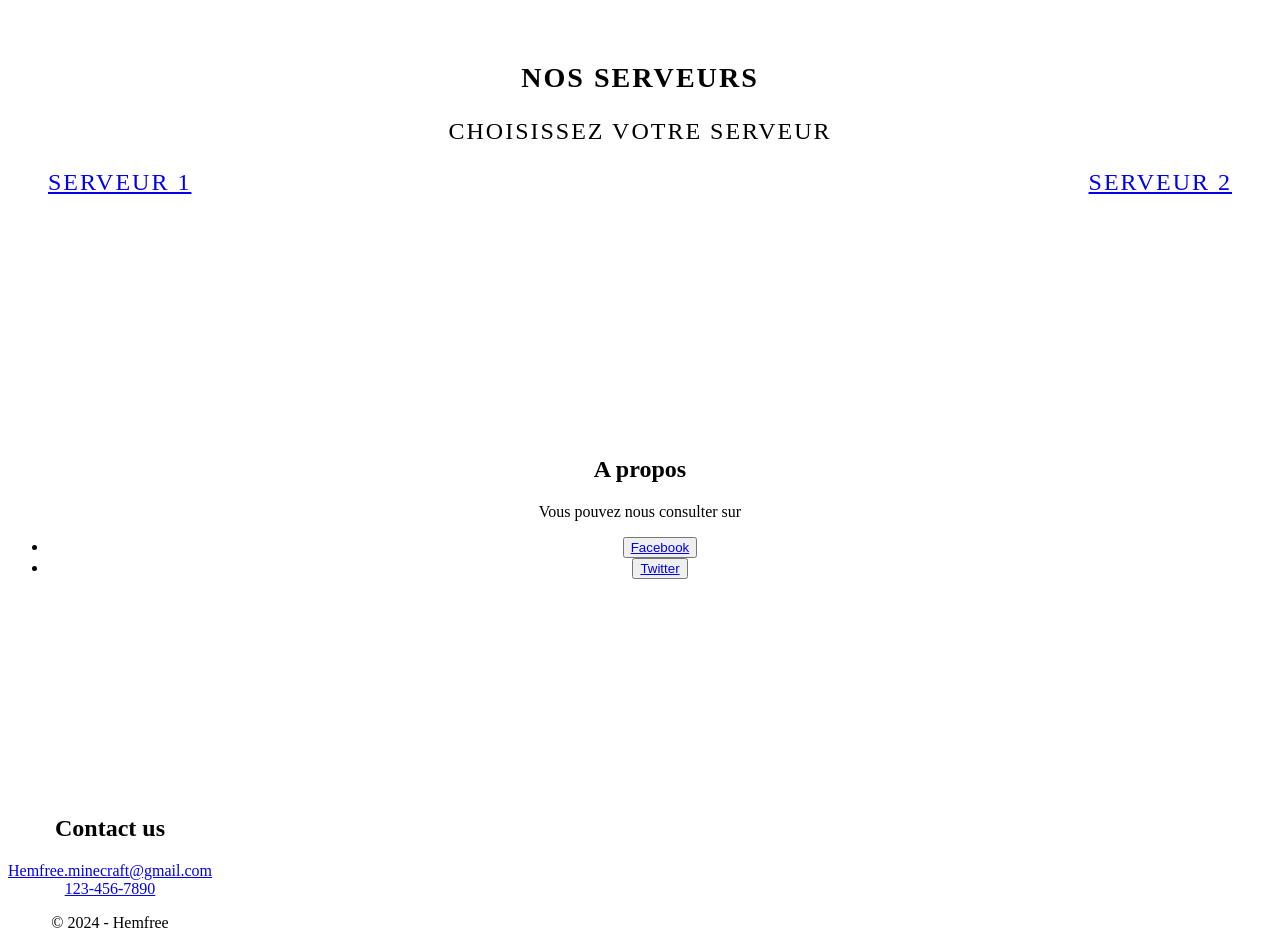
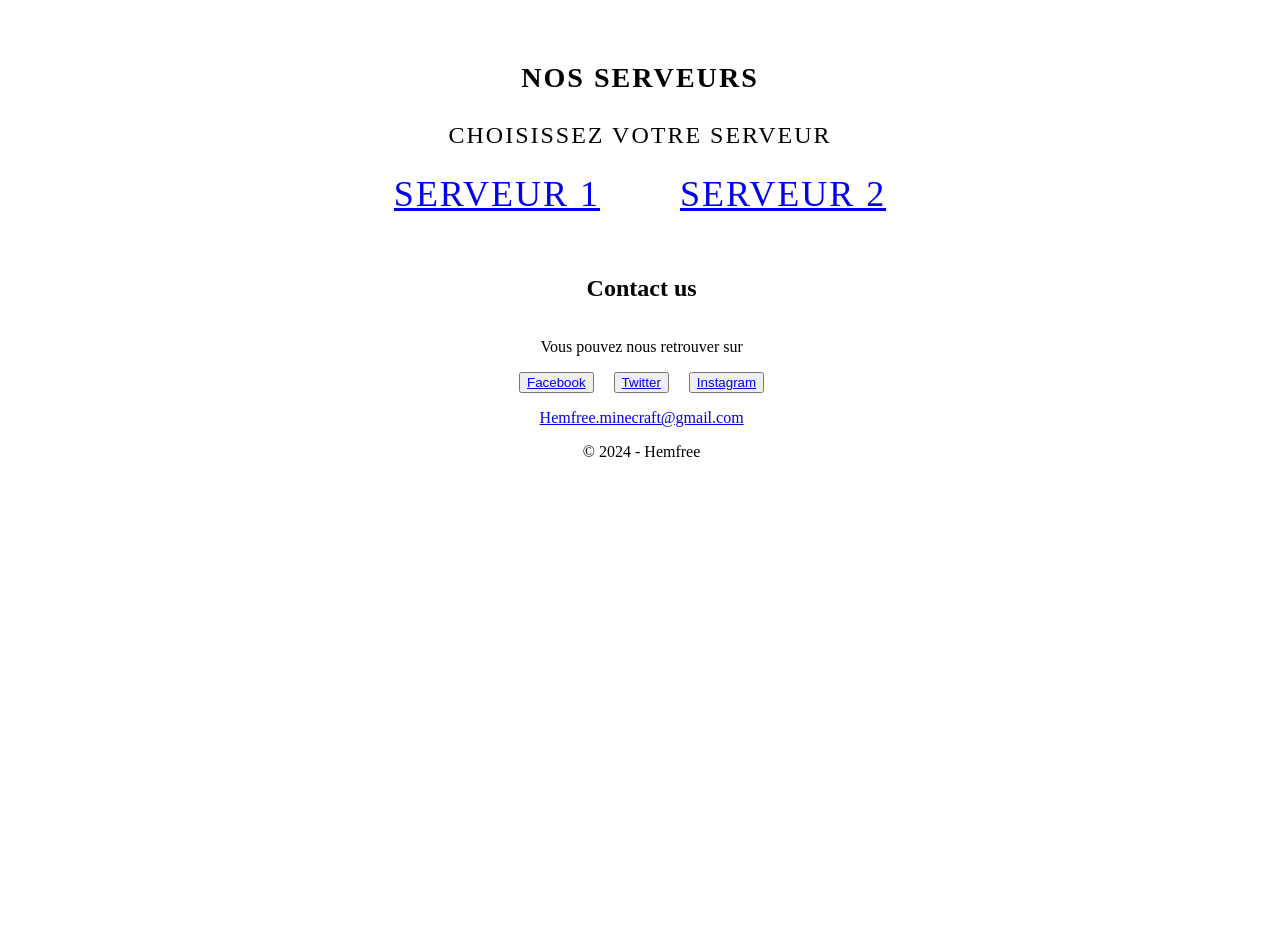
Before and after one commit to AmnezziaCS/hemfree, a Next.js app: page / in a window 1280 px wide. Shown: the part 640-1588 px from the top of the page. After the commit the page ends 1117 px from the top, so only its background shows below. Built offline with nearby package versions, Linux system fonts and the light colour scheme.

Commit message:
fix(cssHtml): fix more stuff

```diff
--- a/src/app/page.module.css
+++ b/src/app/page.module.css
@@ -1,28 +1,4 @@
-.contentSection {
-    padding-top: 200px;
-    padding-bottom: 200px;
-    color: #000000;
-}
-
-.textCenter {
-    text-align: center;
-}
-
-.h3 {
-    color: #ffffff;
-    font-size: 2em;
-    font-weight: bold;
-    text-transform: uppercase;
-    letter-spacing: 2px;
-}
-
-.p {
-    color: #dddddd;
-    font-size: 1.2em;
-    line-height: 1.5;
-}
-
-.container {
+.titleContainer {
     padding: 20px;
     background-color: #212147;
     color: rgb(255, 255, 255);
@@ -42,7 +18,12 @@
     justify-content: space-between;
 }
 
-.servers {
+.contentSection {
+    color: #000000;
+    text-align: center;
+}
+
+.serversContainer {
     font-size: 1.5em;
     text-transform: uppercase;
     letter-spacing: 2px;
@@ -51,20 +32,3 @@
     line-height: normal;
     padding: 40px;
 }
-
-.heading {
-    text-align: center;
-    margin-bottom: 20px;
-}
-
-.subHeading {
-    text-align: center;
-}
-
-.h2 {
-    color: #ffffff;
-    font-size: 2em;
-    font-weight: bold;
-    text-transform: uppercase;
-    letter-spacing: 2px;
-}
--- a/src/app/page.tsx
+++ b/src/app/page.tsx
@@ -3,57 +3,20 @@ import styles from './page.module.css';
 export default function Home() {
     return (
         <main>
-            <section id="Bienvenue" className={styles.container}>
-                <h3>Hemfree</h3>
-                <p>Où construire prend un autre goût</p>
+            <section className={styles.titleContainer}>
+                <h2>Hemfree</h2>
+                <h3>Où construire prend un autre goût</h3>
             </section>
-            <section id="Serveurs" className={styles.servers}>
-                <h3 className={styles.heading}>Nos serveurs</h3>
-                <p className={styles.subHeading}>Choisissez votre serveur</p>
-                <div className={styles.serverContainer}>
-                    <a href="Serveur2.html" className={styles.server}>
+            <section className={styles.serversContainer}>
+                <h3>Nos serveurs</h3>
+                <p>Choisissez votre serveur</p>
+                <div>
+                    <a href="/servers/1" className={styles.serversContainer}>
                         Serveur 1
                     </a>
-                    <a href="Serveur1.html" className={styles.server}>
+                    <a href="/servers/2" className={styles.serversContainer}>
                         Serveur 2
                     </a>
-                </div>
-            </section>
-            <section
-                id="Contact"
-                className={[styles.textCenter, styles.contentSection].join(' ')}
-            >
-                <div className="aboutSection">
-                    <h2>A propos</h2>
-                    <p>Vous pouvez nous consulter sur</p>
-                    <ul className="list-inline banner-social-buttons">
-                        <li className="list-inline-item">
-                            <button className="btn facebook" type="button">
-                                <i className="fa fa-facebook"></i>
-                                <span className="network-name">
-                                    <a
-                                        href="https://www.facebook.com/profile.php?id=61556567765376"
-                                        target="_blank"
-                                    >
-                                        Facebook
-                                    </a>
-                                </span>
-                            </button>
-                        </li>
-                        <li className="list-inline-item">
-                            <button className="btn twitter" type="button">
-                                <i className="fa fa-twitter"></i>
-                                <span className="network-name">
-                                    <a
-                                        href="https://twitter.com/HemfreeCraft"
-                                        target="_blank"
-                                    >
-                                        Twitter
-                                    </a>
-                                </span>
-                            </button>
-                        </li>
-                    </ul>
                 </div>
             </section>
         </main>
--- a/src/components/footer.module.css
+++ b/src/components/footer.module.css
@@ -2,6 +2,7 @@
     position: absolute;
     align-content: center;
     align-items: center;
+    width: 99%;
 }
 
 .itemsContainer {
@@ -9,3 +10,15 @@
     flex-direction: column;
     align-items: center;
 }
+
+.socialContainer {
+    display: flex;
+    flex-direction: row;
+    justify-content: center;
+    width: 50%;
+    padding-bottom: 1rem;
+}
+
+.socialContainer > * {
+    margin: 0 10px;
+}
--- a/src/components/footer.tsx
+++ b/src/components/footer.tsx
@@ -1,3 +1,4 @@
+import Link from 'next/link';
 import { Fragment } from 'react';
 
 import styles from './footer.module.css';
@@ -9,10 +10,30 @@ export const Footer = ({ children }: { children: React.ReactNode }) => {
             <footer className={styles.footer}>
                 <div className={styles.itemsContainer}>
                     <h2>Contact us</h2>
+                    <p>Vous pouvez nous retrouver sur</p>
+                    <div className={styles.socialContainer}>
+                        <button type="button">
+                            <Link href="https://www.facebook.com/profile.php?id=61556567765376">
+                                Facebook
+                            </Link>
+                        </button>
+                        <button type="button">
+                            <Link
+                                href="https://twitter.com/users
+                            "
+                            >
+                                Twitter
+                            </Link>
+                        </button>
+                        <button type="button">
+                            <Link href="https://www.instagram.com/hemfree/">
+                                Instagram
+                            </Link>
+                        </button>
+                    </div>
                     <a href="https://myaccount.google.com/u/5/?hl=fr&utm_source=OGB&utm_medium=act&pli=1">
                         Hemfree.minecraft@gmail.com
                     </a>
-                    <a href="link">123-456-7890</a>
                     <p>&copy; 2024 - Hemfree</p>
                 </div>
             </footer>
```
